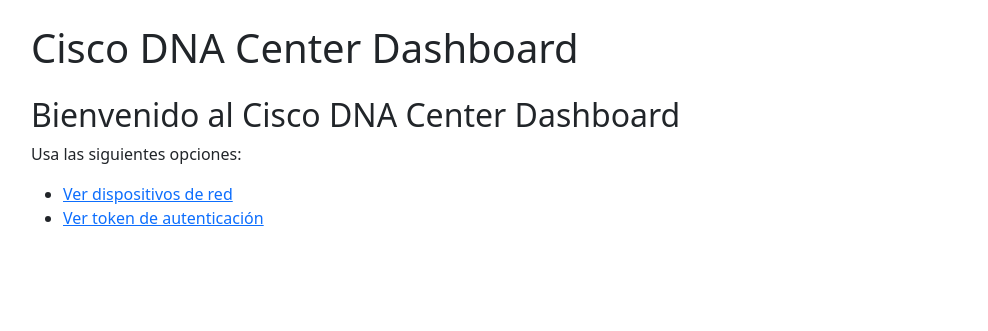
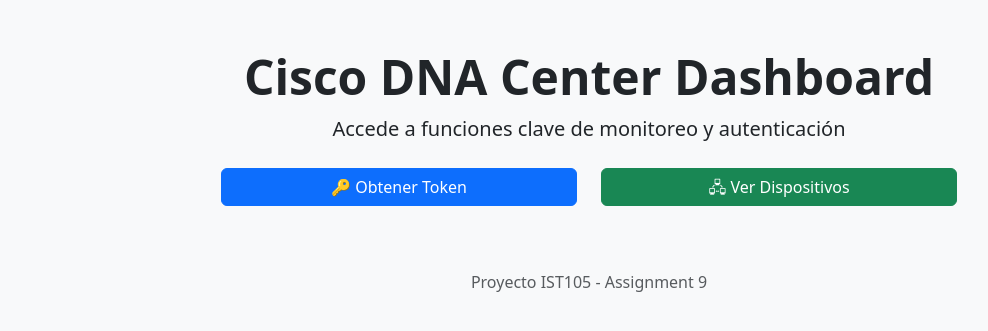
Before and after one commit to Adrian20064/Assigment9, a Django app: page / in a window 1280 px wide. Shown: the top 331 px of the page, without its empty margins (51-1039 px from the left). Run offline with Django 5.2, Linux system fonts and the light colour scheme.

Commit message:
NEW CHANGE

```diff
--- a/assignment9/dna_center_cisco/templates/home.html
+++ b/assignment9/dna_center_cisco/templates/home.html
@@ -1,8 +1,37 @@
-{% extends "base.html" %} {% block content %}
-<h2>Bienvenido al Cisco DNA Center Dashboard</h2>
-<p>Usa las siguientes opciones:</p>
-<ul>
-  <li><a href="{% url 'devices' %}">Ver dispositivos de red</a></li>
-  <li><a href="{% url 'token' %}">Ver token de autenticación</a></li>
-</ul>
-{% endblock %}
+<!DOCTYPE html>
+<html lang="en">
+  <head>
+    <meta charset="UTF-8" />
+    <title>Cisco DNA Center Dashboard</title>
+    <link
+      href="https://cdn.jsdelivr.net/npm/bootstrap@5.3.3/dist/css/bootstrap.min.css"
+      rel="stylesheet"
+    />
+  </head>
+  <body class="bg-light">
+    <div class="container mt-5">
+      <div class="text-center mb-4">
+        <h1 class="display-5 fw-bold">Cisco DNA Center Dashboard</h1>
+        <p class="lead">
+          Accede a funciones clave de monitoreo y autenticación
+        </p>
+      </div>
+
+      <div class="row justify-content-center">
+        <div class="col-md-4">
+          <a href="{% url 'token' %}" class="btn btn-primary w-100 mb-3"
+            >🔑 Obtener Token</a
+          >
+        </div>
+        <div class="col-md-4">
+          <a href="{% url 'devices' %}" class="btn btn-success w-100 mb-3"
+            >🖧 Ver Dispositivos</a
+          >
+        </div>
+      </div>
+      <div class="text-center mt-5">
+        <p class="text-muted">Proyecto IST105 - Assignment 9</p>
+      </div>
+    </div>
+  </body>
+</html>
```
